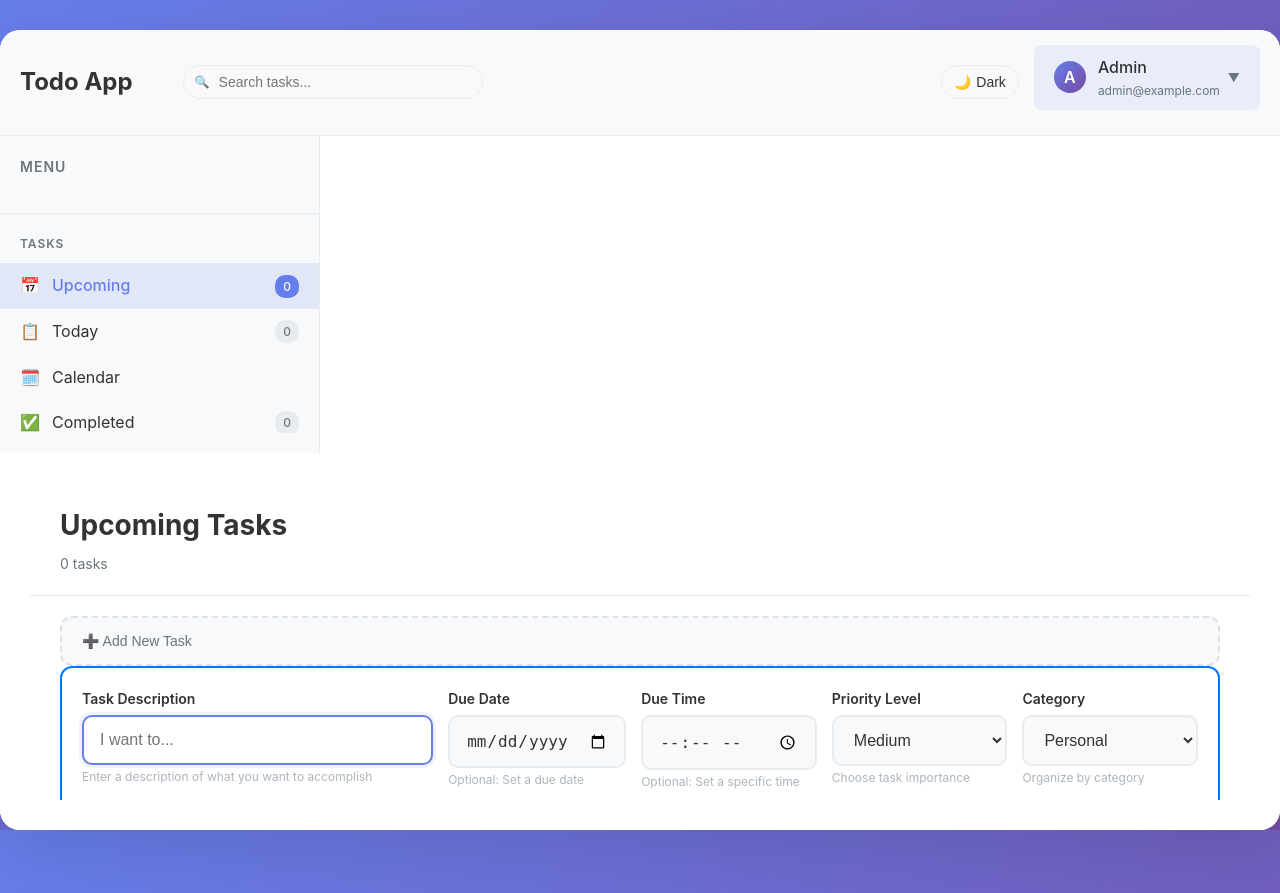
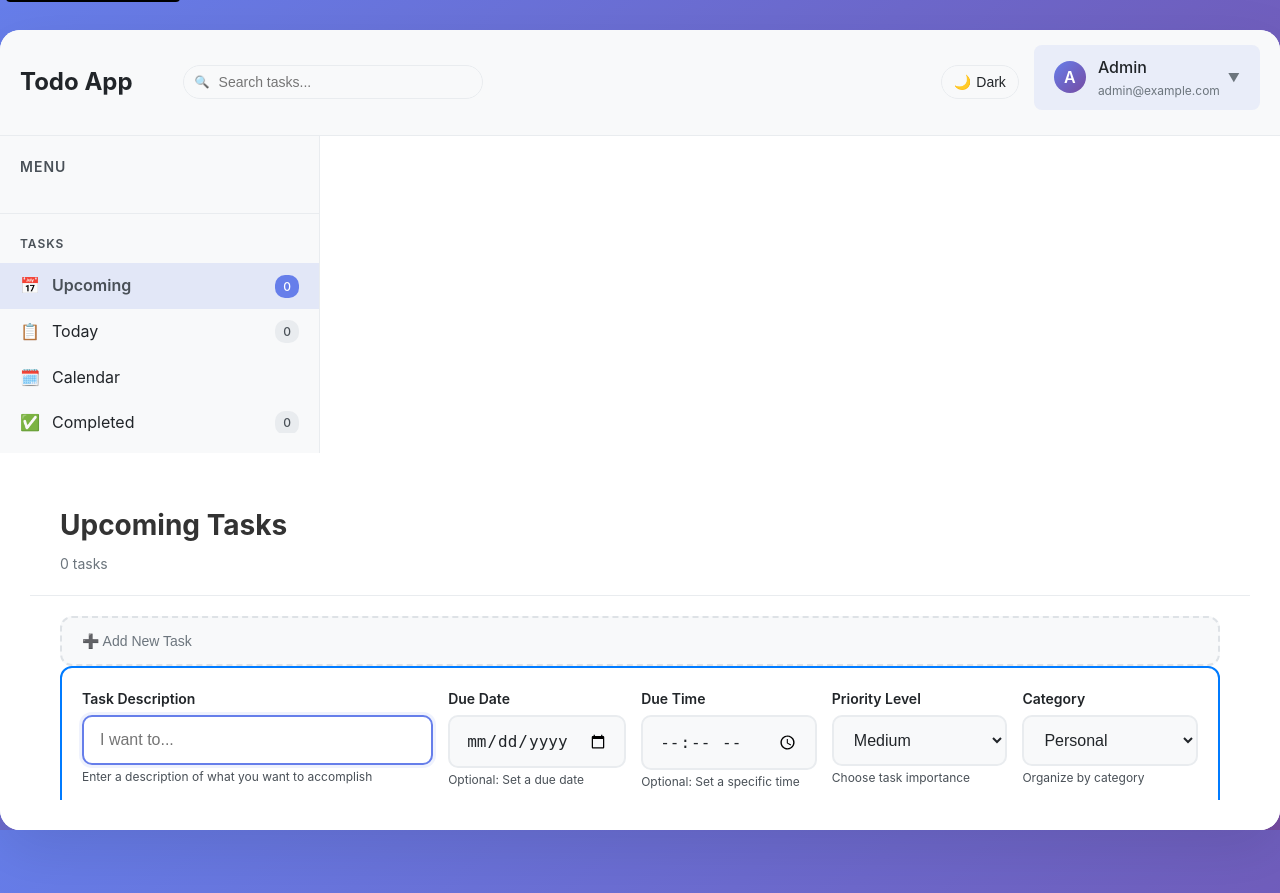
Before and after one commit to Ray786719/ToDo, a Django app: page /?view=upcoming in a window 1280 px wide, after a click on "➕ Add New Task". Run offline with Django 4.2, Linux system fonts and the light colour scheme; a user stored in the database is signed in; data comes from the database, SQL or seed files in the repository.

Commit message:
Fix accessibility issues: improve color contrast, add meta description, add skip link

```diff
--- a/myapp/templates/myapp/index_new.html
+++ b/myapp/templates/myapp/index_new.html
@@ -11,10 +12,10 @@
             --app-bg: #ffffff;
             --sidebar-bg: #f8f9fa;
             --sidebar-border: #e9ecef;
-            --text-primary: #333333;
-            --text-secondary: #6c757d;
-            --text-muted: #adb5bd;
-            --task-text: #2d3748;
+            --text-primary: #212529; /* Improved from #333333 for better contrast */
+            --text-secondary: #495057; /* Improved from #6c757d for better contrast */
+            --text-muted: #6c757d; /* Improved from #adb5bd for better contrast */
+            --task-text: #212529; /* Improved from #2d3748 for better contrast */
             --task-bg: #ffffff;
             --border-color: #e9ecef;
             --input-bg: #f8f9fa;
@@ -267,8 +286,8 @@
 
         .nav-item.active {
             background: rgba(102, 126, 234, 0.15);
-            color: #667eea;
-            font-weight: 500;
+            color: #495057; /* Improved contrast from #667eea */
+            font-weight: 600; /* Bolder weight for better visibility */
         }
 
         .nav-item-content {
@@ -531,7 +550,7 @@
         .form-text {
             display: block;
             font-size: 12px;
-            color: var(--text-muted);
+            color: var(--text-secondary); /* Improved contrast from --text-muted */
             margin-top: 4px;
             line-height: 1.3;
         }
@@ -1392,7 +1414,7 @@
         </div>
 
         <!-- Main Content -->
-        <main class="main-content">
+        <main class="main-content" id="main-content">
             <div class="main-header">
                 <h1 class="main-title">
                     {% if category == 'work' %}Work Tasks
```
Also changed, not shown: other parts of myapp/templates/myapp/index_new.html (+32 -10 lines).
